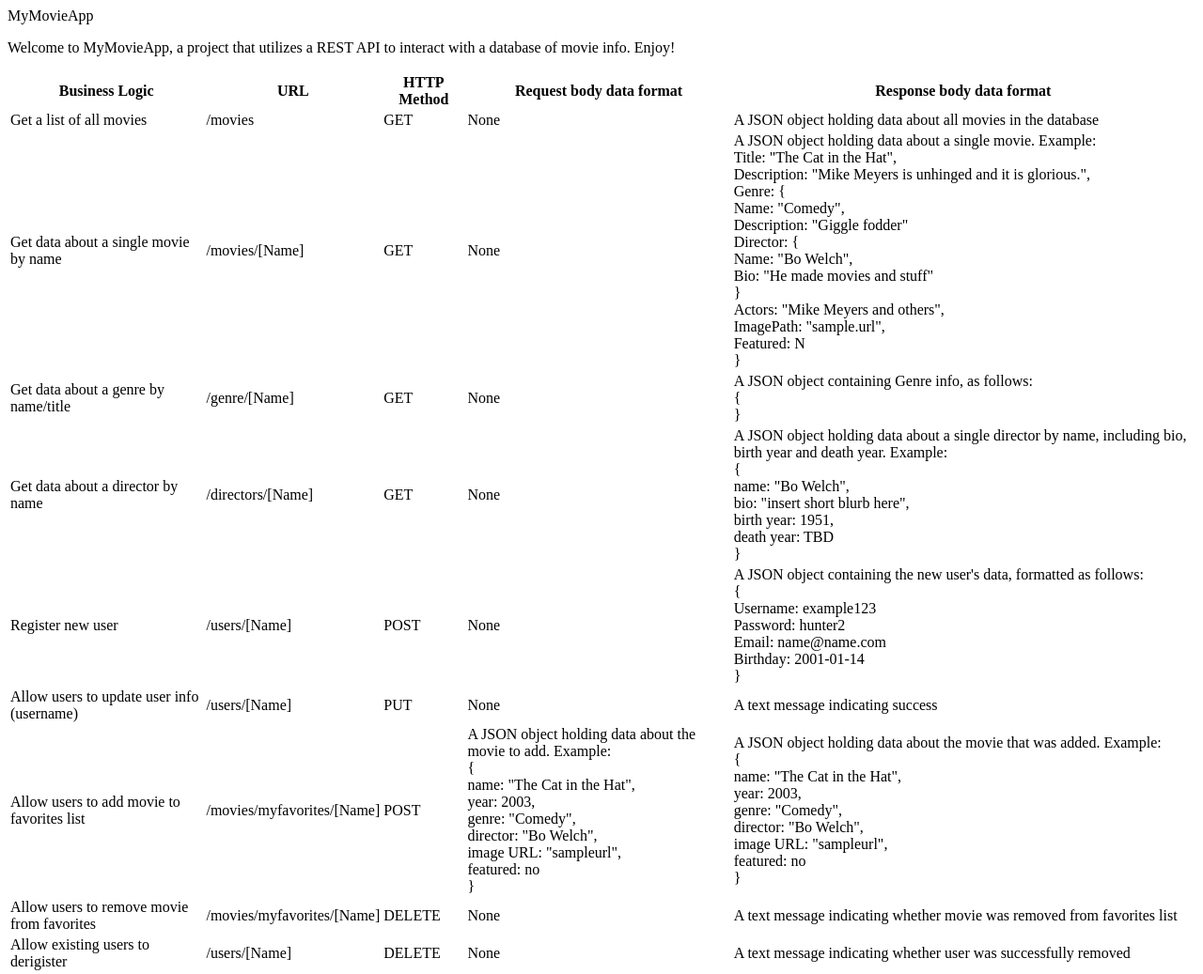
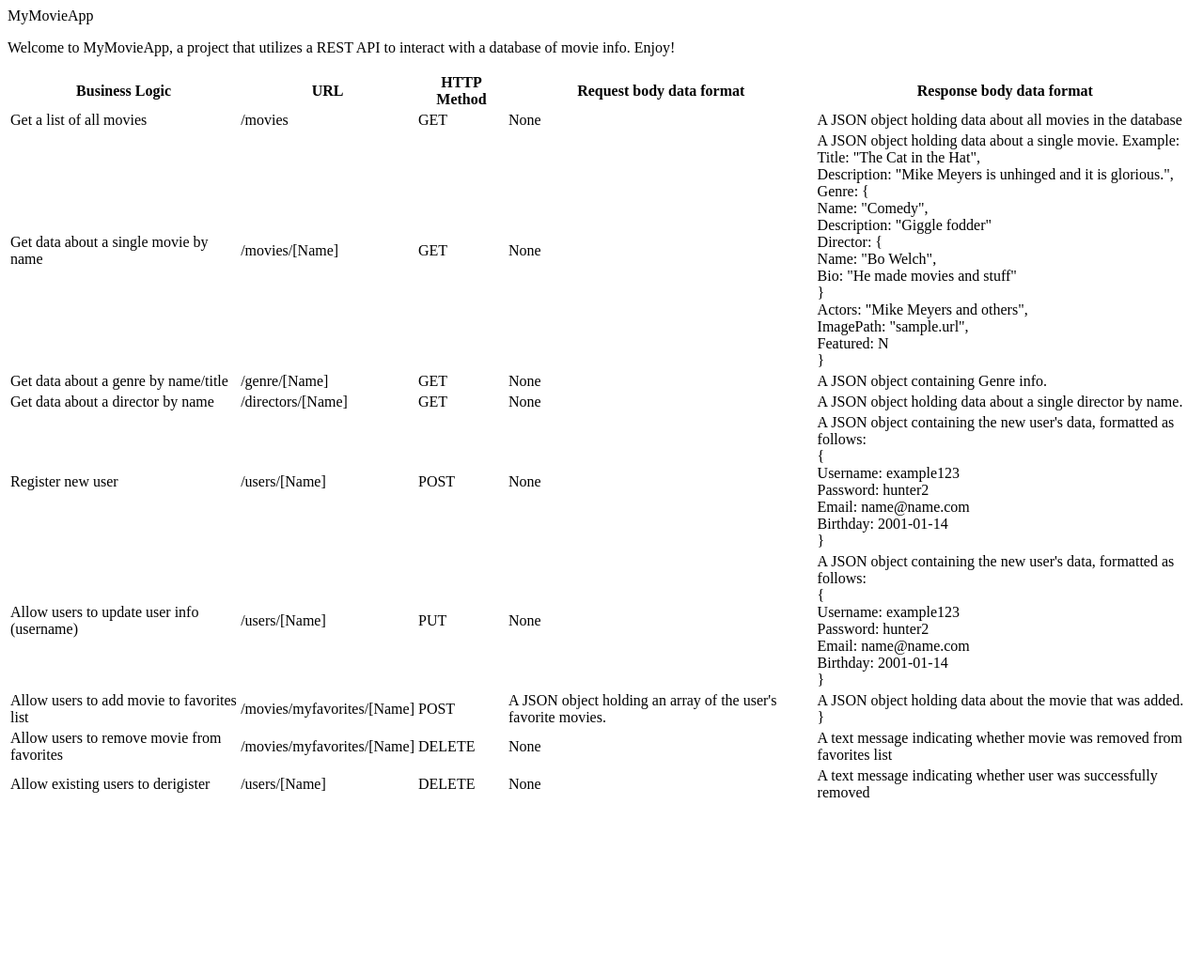
Before and after one commit to christopherinvans/movie-api, a website: page public/documentation.html in a window 1280 px wide. Shown: the whole page at 94% size. After the commit the page ends 864 px from the top, so only its background shows below. Drawn offline with Linux system fonts and the light colour scheme.

Commit message:
updated documentation.html

```diff
--- a/public/documentation.html
+++ b/public/documentation.html
@@ -50,10 +50,7 @@
         <td>/genre/[Name]</td>
         <td>GET</td>
         <td>None</td>
-        <td>A JSON object containing Genre info, as follows:<br>
-            {<br>
-
-            }
+        <td>A JSON object containing Genre info.
         </td>
       </tr>
       <tr>
@@ -61,13 +58,7 @@
         <td>/directors/[Name]</td>
         <td>GET</td>
         <td>None</td>
-        <td>A JSON object holding data about a single director by name, including bio, birth year and death year. Example:<br>
-          {<br>
-            name: "Bo Welch",<br>
-            bio: "insert short blurb here",<br>
-            birth year: 1951,<br>
-            death year: TBD<br>
-          }
+        <td>A JSON object holding data about a single director by name.
         </td>
       </tr>
       <tr>
@@ -89,30 +80,21 @@
         <td>/users/[Name]</td>
         <td>PUT</td>
         <td>None</td>
-        <td>A text message indicating success</td>
+        <td>A JSON object containing the new user's data, formatted as follows:<br>
+          {<br>
+            Username: example123<br>
+            Password: hunter2<br>
+            Email: name@name.com<br>
+            Birthday: 2001-01-14<br>
+              }
+            </td>
       </tr>
       <tr>
         <td>Allow users to add movie to favorites list</td>
         <td>/movies/myfavorites/[Name]</td>
         <td>POST</td>
-        <td>A JSON object holding data about the movie to add. Example:<br>
-          {<br>
-            name: "The Cat in the Hat",<br>
-            year: 2003,<br>
-            genre: "Comedy",<br>
-            director: "Bo Welch",<br>
-            image URL: "sampleurl",<br>
-            featured: no<br>
-          }
-        </td>
-        <td>A JSON object holding data about the movie that was added. Example:<br>
-          {<br>
-            name: "The Cat in the Hat",<br>
-            year: 2003,<br>
-            genre: "Comedy",<br>
-            director: "Bo Welch",<br>
-            image URL: "sampleurl",<br>
-            featured: no<br>
+        <td>A JSON object holding an array of the user's favorite movies.</td>
+        <td>A JSON object holding data about the movie that was added.
           }
         </td>
       </tr>
```
